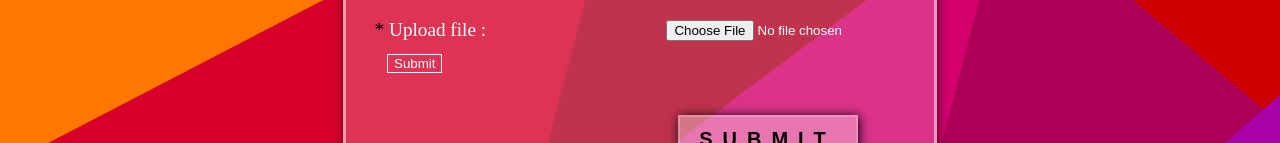
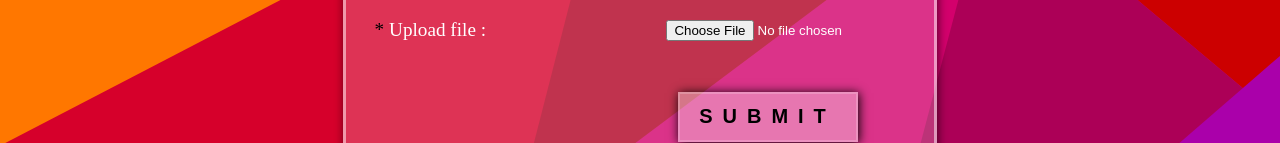
Before and after one commit to SujalMakwana1203/Marathon-2-Layout_2, a plain HTML site: page index.html in a window 1280 px wide. Shown: the part 1197-1340 px from the top of the page. Drawn offline with nearby package versions, Linux system fonts and the light colour scheme.

Commit message:
git
Some Edit.

```diff
--- a/index.html
+++ b/index.html
@@ -334,11 +334,7 @@ table:hover{
             <input type="file"   style="border: none;  "  name="" id="file">
         </td>
     </tr>
-    <tr>
-        <td>
-            <input type="submit" id="submit" onclick="forform()">
-        </td>
-    </tr>
+
     <tr>
         <td></td>
         <td class="submittd">
```
